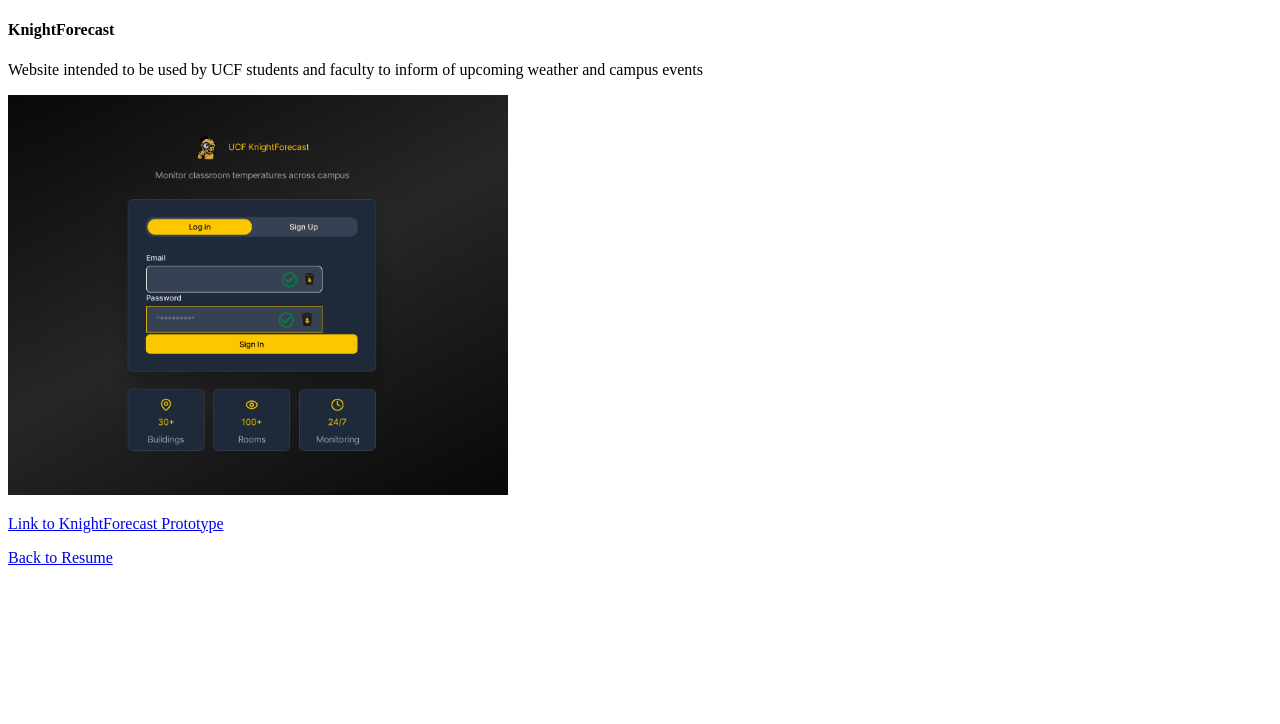
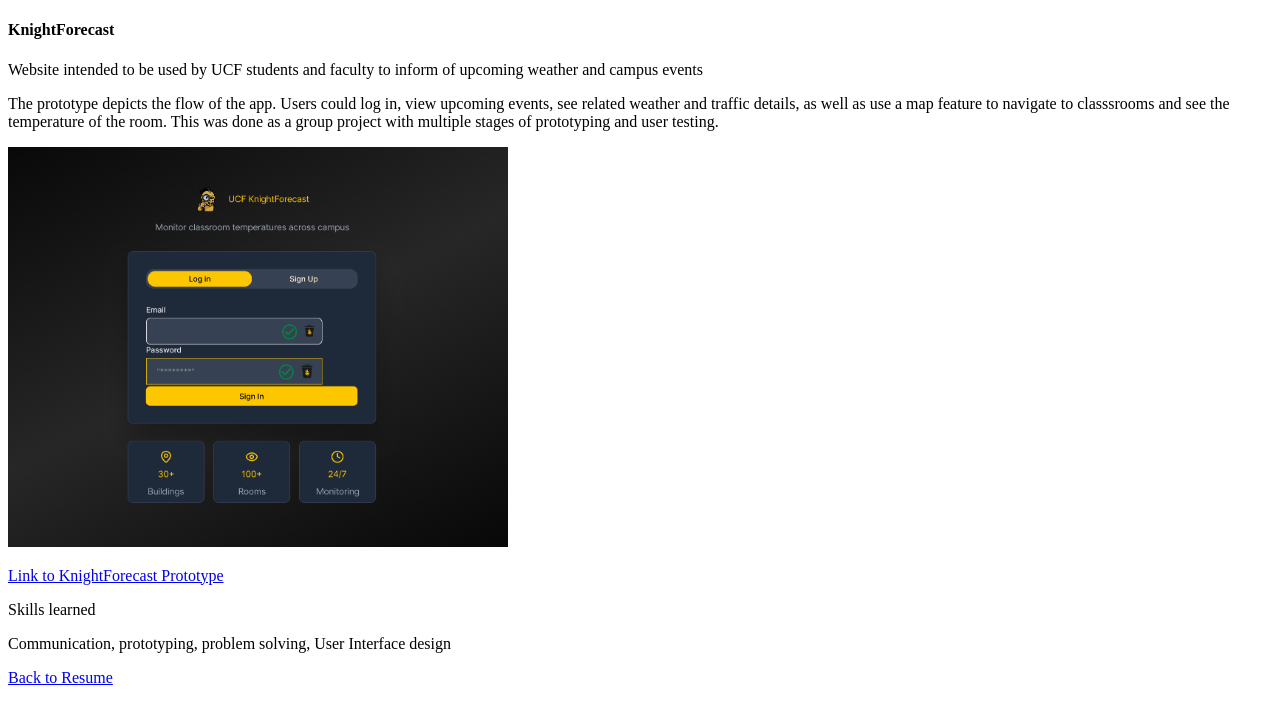
Before and after one commit to Yohishe/HTML_Resume, a plain HTML site: page project1.html in a window 1280 px wide. Drawn offline with Linux system fonts and the light colour scheme.

Commit message:
Update project1.html

```diff
--- a/project1.html
+++ b/project1.html
@@ -12,11 +12,16 @@
     <p>
         Website intended to be used by UCF students and faculty to inform of upcoming weather and campus events
     </p>
+    <p>
+        The prototype depicts the flow of the app. Users could log in, view upcoming events, see related weather and traffic details, as well as use a map feature to navigate to classsrooms and see the temperature of the room. This was done as a group project with multiple stages of prototyping and user testing.
+    </p>
     <img src="images/image1.png" alt="Picture of Login page for Figma Prototype for Weather Website" width="500" height="400">
 
     <p>
     <a href="https://www.figma.com/proto/h6EaHbABVKaJk71TWB138i/KnightForecast?node-id=1-1945&starting-point-node-id=1%3A1945&t=uIf7NHUBejFJJUin-1"> Link to KnightForecast Prototype </a>
     </p>
+    <p> Skills learned</p>
+    <p> Communication, prototyping, problem solving, User Interface design</p>
     <a href="index.html"> Back to Resume </a>
 </body>
 </html>
```
